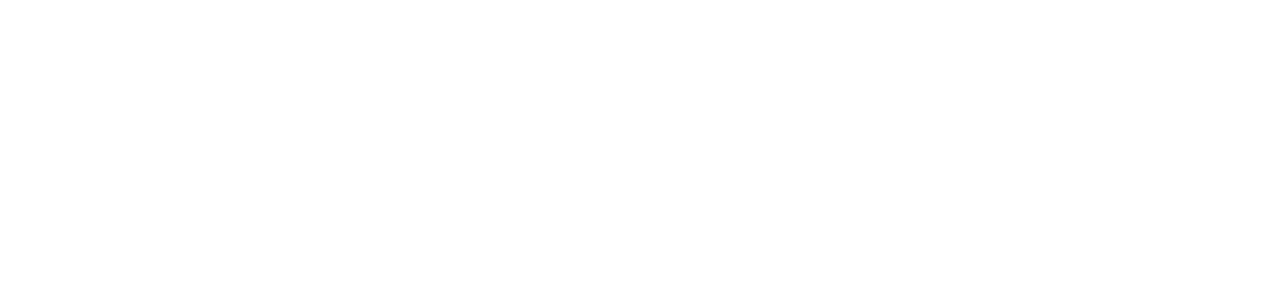
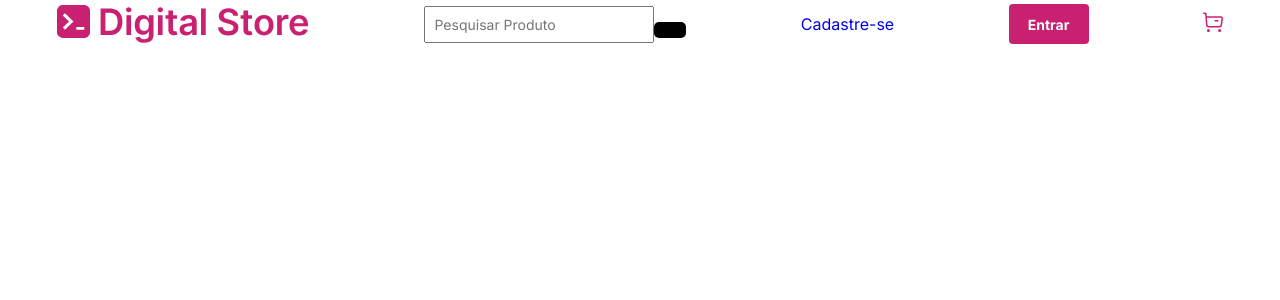
Before and after one commit to Natanael135/DigitalStoreProject-GeracaoTech, a React (Vite) app: page / in a window 1280 px wide. Shown: the top 300 px of the page. Built offline with nearby package versions, Linux system fonts and the light colour scheme.

Commit message:
feat: implementado escopo inicial do header/logo

```diff
--- a/index.html
+++ b/index.html
@@ -1,8 +1,14 @@
-<!doctype html>
+<!DOCTYPE html>
 <html lang="pt-br">
   <head>
     <meta charset="UTF-8" />
     <meta name="viewport" content="width=device-width, initial-scale=1.0" />
+    <link rel="preconnect" href="https://fonts.googleapis.com" />
+    <link rel="preconnect" href="https://fonts.gstatic.com" crossorigin />
+    <link
+      href="https://fonts.googleapis.com/css2?family=Inter:ital,opsz,wght@0,14..32,100..900;1,14..32,100..900&family=Poppins:ital,wght@0,100;0,200;0,300;0,400;0,500;0,600;0,700;0,800;0,900;1,100;1,200;1,300;1,400;1,500;1,600;1,700;1,800;1,900&display=swap"
+      rel="stylesheet"
+    />
     <title>Digital Store</title>
   </head>
   <body>
--- a/package.json
+++ b/package.json
@@ -12,6 +12,7 @@
   "dependencies": {
     "react": "^18.3.1",
     "react-dom": "^18.3.1",
+    "react-router-dom": "^6.28.0",
     "vite-react-starter": "file:"
   },
   "devDependencies": {
--- a/src/App.jsx
+++ b/src/App.jsx
@@ -1,10 +1,12 @@
-import React from 'react';
 
+import Header from "./components/Header/Header";
 
-const App = () => {
-  return ( null
-
-   );
+function App() {
+  return (
+    <div>
+      <Header />
+    </div>
+  );
 }
 
 export default App;
--- /dev/null
+++ b/src/components/Header/Header.css
@@ -0,0 +1,33 @@
+@import '../../global.css';
+
+.header {
+  display: flex;
+  align-items: center;
+  justify-content: space-around;
+}
+
+.search-input {
+  padding: 8px;
+  font-size: 14px;
+}
+
+.search-button {
+  background-color: black;
+  border: none;
+  padding: 8px 16px;
+  cursor: pointer;
+  border-radius: 5px;
+}
+
+.entrar {
+  display: inline-flex;
+  justify-content: center;
+  align-items: center;
+  width: 80px;
+  height: 40px;
+  background-color: var(--primary);
+  border-radius: 4px;
+  color: var(--white);
+  font-size: 14px;
+  font-weight: bold;
+}
--- a/src/components/Header/Header.jsx
+++ b/src/components/Header/Header.jsx
@@ -1 +1,46 @@
-//criação da pagina
+import Logo from "../Logo/Logo.jsx";
+import cart from "../../assets/assets/icons/mini-cart.svg";
+import { useState } from "react";
+import { useNavigate } from "react-router-dom";
+import "./Header.css";
+
+const Header = () => {
+  const [searchTerm, setSearchTerm] = useState("");
+  const navigate = useNavigate();
+
+  const handleSearch = (event) => {
+    if (event.key === "Enter" || event.type === "click") {
+      if (searchTerm.trim()) {
+        navigate(`/product?filter=${encodeURIComponent(searchTerm)}`);
+        setSearchTerm("");
+      }
+    }
+  };
+
+  return (
+    <header className="header">
+      <Logo />
+      <div>
+        <input
+          className="search-input"
+          id="produto"
+          type="text"
+          placeholder="Pesquisar Produto"
+          value={searchTerm}
+          onChange={(e) => setSearchTerm(e.target.value)}
+          onKeyDown={handleSearch}
+        />
+        <button className="search-button" onClick={handleSearch}>
+          <i className="fa fa-search" />
+        </button>
+      </div>
+      <a href="#" className="cadastro">Cadastre-se</a>
+      <a href="#" className="entrar">Entrar</a>
+      <div className="cart">
+        <img src={cart} alt="Carrinho de compras" />
+      </div>
+    </header>
+  );
+};
+
+export default Header;
--- a/src/components/Logo/Logo.jsx
+++ b/src/components/Logo/Logo.jsx
@@ -1 +1,15 @@
-//criação da pagina
+
+import logo from '../../assets/assets/icons/logo-header.svg';
+
+
+const Logo = () => {
+    return (
+        <>
+        <div className="logo">
+            <img src={logo} alt="logo" />
+        </div>
+        </>
+     );
+}
+
+export default Logo;
--- a/src/global.css
+++ b/src/global.css
@@ -19,4 +19,5 @@
   margin: 0;
   padding: 0;
   text-decoration: none;
+  font-family: 'Inter', sans-serif;
 }
--- a/src/main.jsx
+++ b/src/main.jsx
@@ -1,11 +1,15 @@
-import { StrictMode } from 'react'
-import { createRoot } from 'react-dom/client'
-import './global.css'
-import App from './App'
+import React from "react";
+import ReactDOM from "react-dom/client";
+import { BrowserRouter } from "react-router-dom";
+import App from "./App";
+import "./global.css";
 
+const root = ReactDOM.createRoot(document.getElementById("root"));
 
-createRoot(document.getElementById('root')).render(
-  <StrictMode>
-  <App/>
-  </StrictMode>,
-)
+root.render(
+  <React.StrictMode>
+    <BrowserRouter>
+      <App />
+    </BrowserRouter>
+  </React.StrictMode>
+);
```
Also changed, not shown: 1 other file (tests, documents, lock files or other folders).
